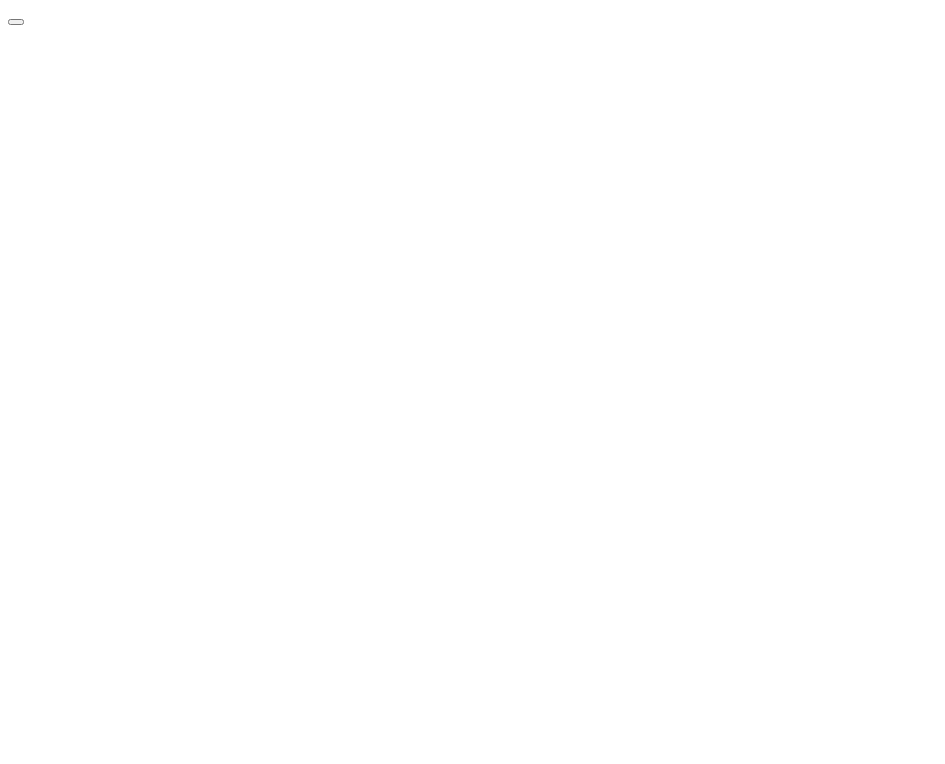
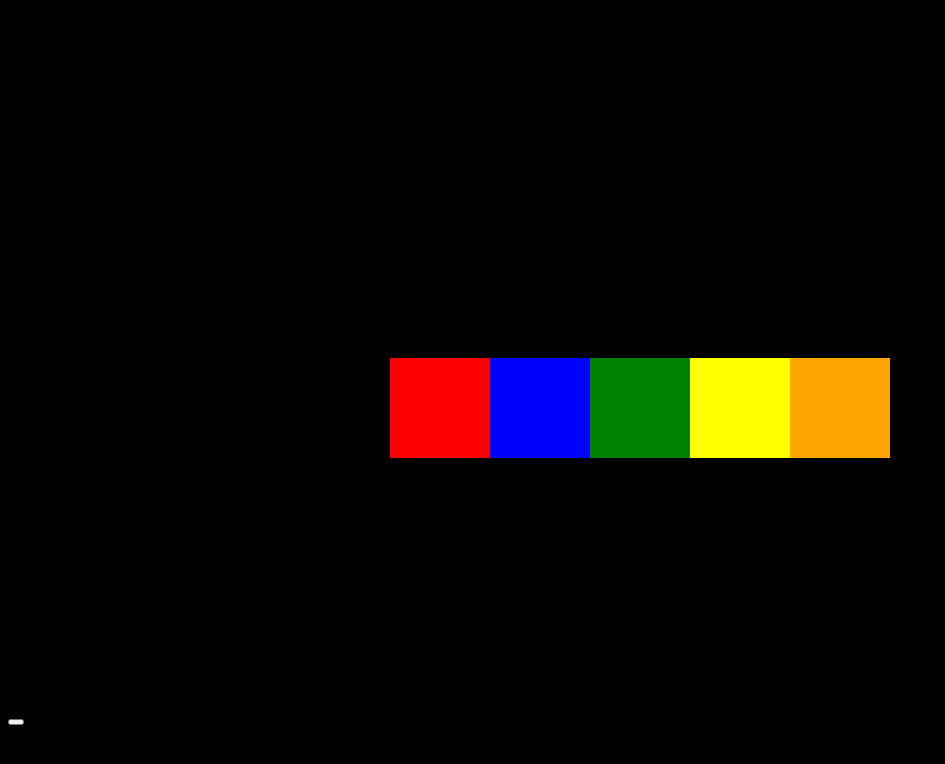
Before and after one commit to MilesHamilton/Simon-game, a plain HTML site: page index.html in a window 1280 px wide. Shown: the whole page, without its empty margins (0-945 px from the left). Drawn offline with Linux system fonts and the light colour scheme.

Commit message:
added some styling created some logic

```diff
--- a/index.html
+++ b/index.html
@@ -1,11 +1,13 @@
 <!DOCTYPE html>
 <html lang="en">
+
 <head>
     <meta charset="UTF-8">
     <meta name="viewport" content="width=device-width, initial-scale=1.0">
     <title>Document</title>
     <link rel="stylesheet" href="style.css">
 </head>
+
 <body>
 
     <header>
@@ -13,20 +15,24 @@
     </header>
 
     <main class="game">
-        <div class="redBlock"> </div>
-        <div class="blueBlock"></div>
+        <div class="gameBlock">
+            <div class="block redBlock"> </div>
 
-        <div class="greenBlock"></div>
+            <div class="block blueBlock"></div>
 
-        <div class="yellowBlock"></div>
+            <div class="block greenBlock"></div>
 
-        <div class="orangeBlock"></div>
+            <div class="block yellowBlock"></div>
+
+            <div class="block orangeBlock"></div>
+        </div>
     </main>
 
-    <footer >
+    <footer>
         <button class="start"></button>
     </footer>
 
     <script src="index.js"></script>
 </body>
+
 </html>
--- a/index.js
+++ b/index.js
@@ -0,0 +1,37 @@
+let blocks = document.querySelectorAll('.gameBlock > .block')
+let compArray = []
+let playerArray = []
+
+
+// iterates through an array of blocks pushes result into player array
+let iterator = () => {
+    let randomBlocks = blocks[Math.floor(Math.random() * blocks.length)]
+    compArray.push(randomBlocks)
+    return randomBlocks
+}
+
+let playerClicks = () => {
+    blocks.forEach((element, index) => {
+        element.addEventListener('click', ()=>{
+            playerArray.push(element)
+        })
+
+    })
+}
+console.log(playerClicks())
+console.log(compArray)
+console.log(playerArray)
+
+
+// let playerTurn = () => {
+//     blocks.forEach(element => {
+//        element.addEventListener('click', ()=>{
+//         if(playerArray[0] === ) {
+
+
+//         }
+
+//     });
+//     })
+
+// }
--- a/style.css
+++ b/style.css
@@ -0,0 +1,57 @@
+body{
+    background-color: black;
+}
+
+header{
+    height: 100px;
+}
+
+.game {
+    display: flex;
+    height: 600px;
+    align-items: center;
+    justify-content: center;
+
+}
+
+.gameBlock {
+    display: flex;
+    flex-direction: row;
+}
+
+
+
+.redBlock{
+    background-color: red;
+    height: 100px;
+    width: 100px;
+
+}
+.blueBlock{
+    background-color:blue;
+    height: 100px;
+    width: 100px;
+
+}
+.greenBlock{
+    background-color: green;
+    height: 100px;
+    width: 100px;
+
+}
+.yellowBlock{
+    background-color: yellow;
+    height: 100px;
+    width: 100px;
+
+}
+.orangeBlock{
+    background-color: orange;
+    height: 100px;
+    width: 100px;
+
+}
+
+footer{
+    height: 100px;
+}
```
